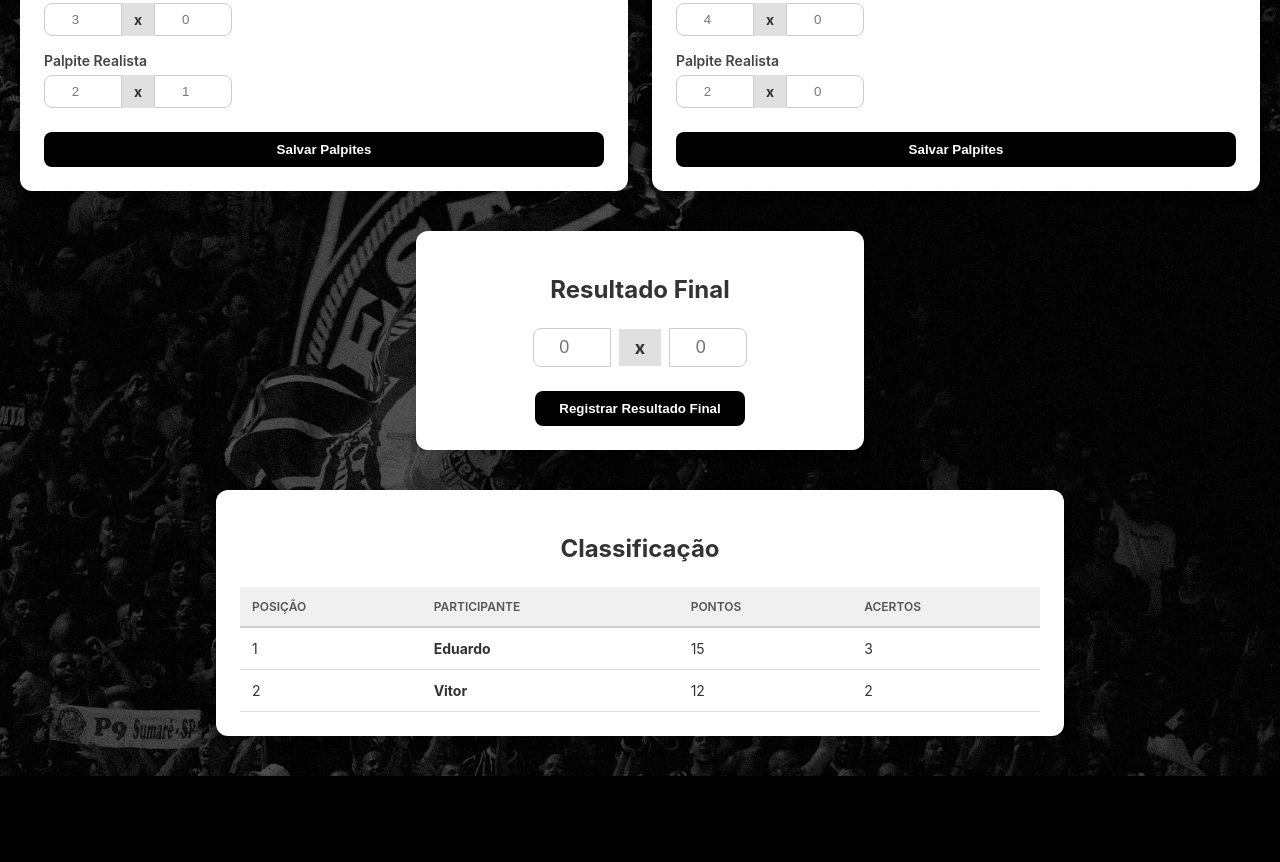
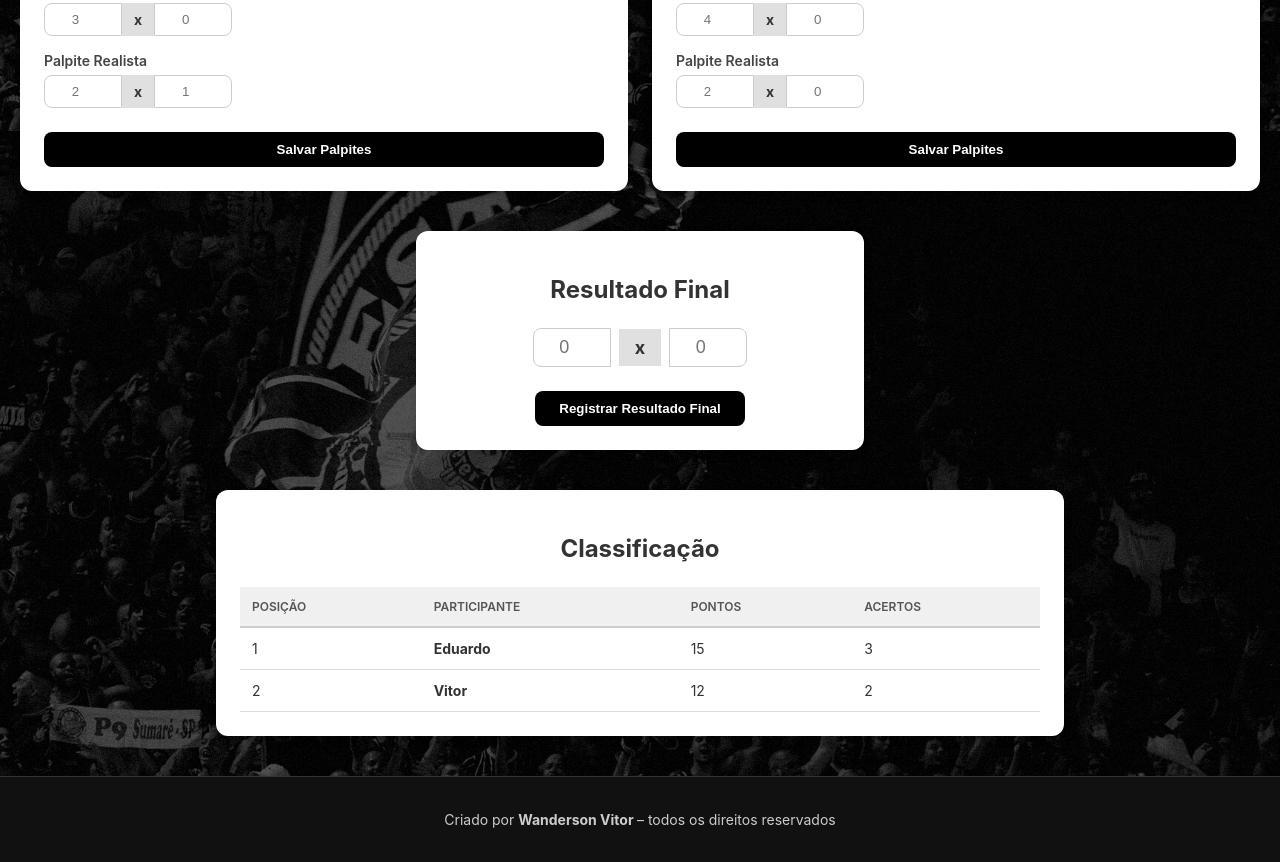
Before and after one commit to wvitu/Palpites-tim-o2, an Angular app: page / in a window 1280 px wide. Shown: the part 669-1531 px from the top of the page. Before the commit the page ends 1445 px from the top, so only its background shows below. Built offline with nearby package versions, Linux system fonts and the light colour scheme.

Commit message:
Rodapé
Adiciona rodapé com link para GitHub e mensagem de direitos reservados

```diff
--- a/src/app/app.component.html
+++ b/src/app/app.component.html
@@ -3,3 +3,4 @@
 <app-palpites></app-palpites>
 <app-resultado-final></app-resultado-final>
 <app-classificacao></app-classificacao>
+<app-rodape></app-rodape>
--- a/src/app/app.module.ts
+++ b/src/app/app.module.ts
@@ -8,6 +8,7 @@ import { MatchInfoComponent } from './match-info/match-info.component';
 import { PalpitesComponent } from './palpites/palpites.component';
 import { ResultadoFinalComponent } from './resultado-final/resultado-final.component';
 import { ClassificacaoComponent } from './classificacao/classificacao.component';
+import { RodapeComponent } from './rodape/rodape.component';
 
 @NgModule({
   declarations: [
@@ -16,7 +17,8 @@ import { ClassificacaoComponent } from './classificacao/classificacao.component'
     MatchInfoComponent,
     PalpitesComponent,
     ResultadoFinalComponent,
-    ClassificacaoComponent
+    ClassificacaoComponent,
+    RodapeComponent
   ],
   imports: [
     BrowserModule,
--- /dev/null
+++ b/src/app/rodape/rodape.component.css
@@ -0,0 +1,20 @@
+.site-footer {
+  background-color: #111;
+  color: #ccc;
+  text-align: center;
+  padding: 20px;
+  font-size: 14px;
+  margin-top: 40px;
+  border-top: 1px solid #333;
+}
+
+.site-footer a {
+  color: #ccc;
+  font-weight: bold;
+  text-decoration: none;
+}
+
+.site-footer a:hover {
+  color: #fff;
+  text-decoration: underline;
+}
--- /dev/null
+++ b/src/app/rodape/rodape.component.html
@@ -0,0 +1,8 @@
+<footer class="site-footer">
+  <p>
+    Criado por
+    <a href="https://github.com/wvitu" target="_blank" rel="noopener noreferrer">
+      Wanderson Vitor
+    </a> – todos os direitos reservados
+  </p>
+</footer>
```
Also changed, not shown: src/app/rodape/rodape.component.ts (added, +10 -0 lines), 1 other file (tests, documents, lock files or other folders).
